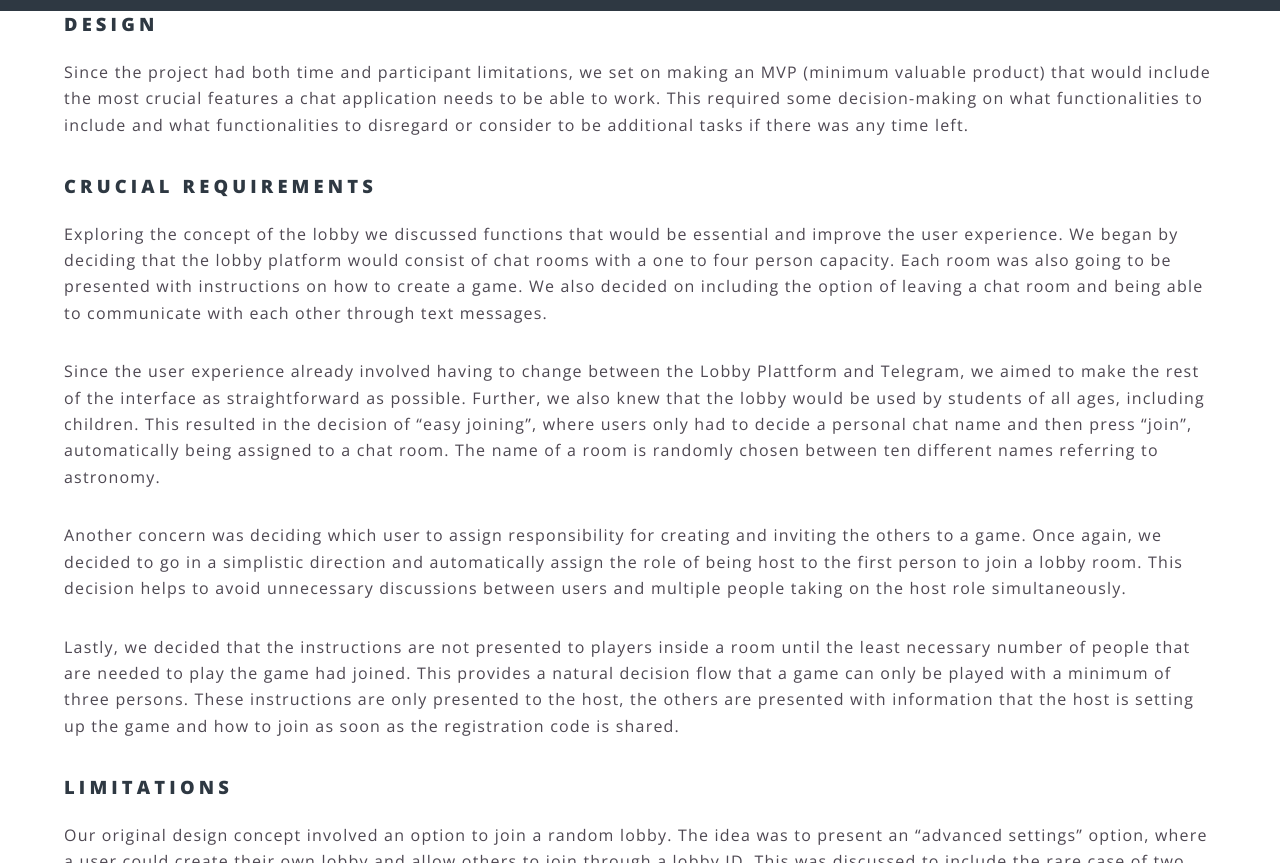
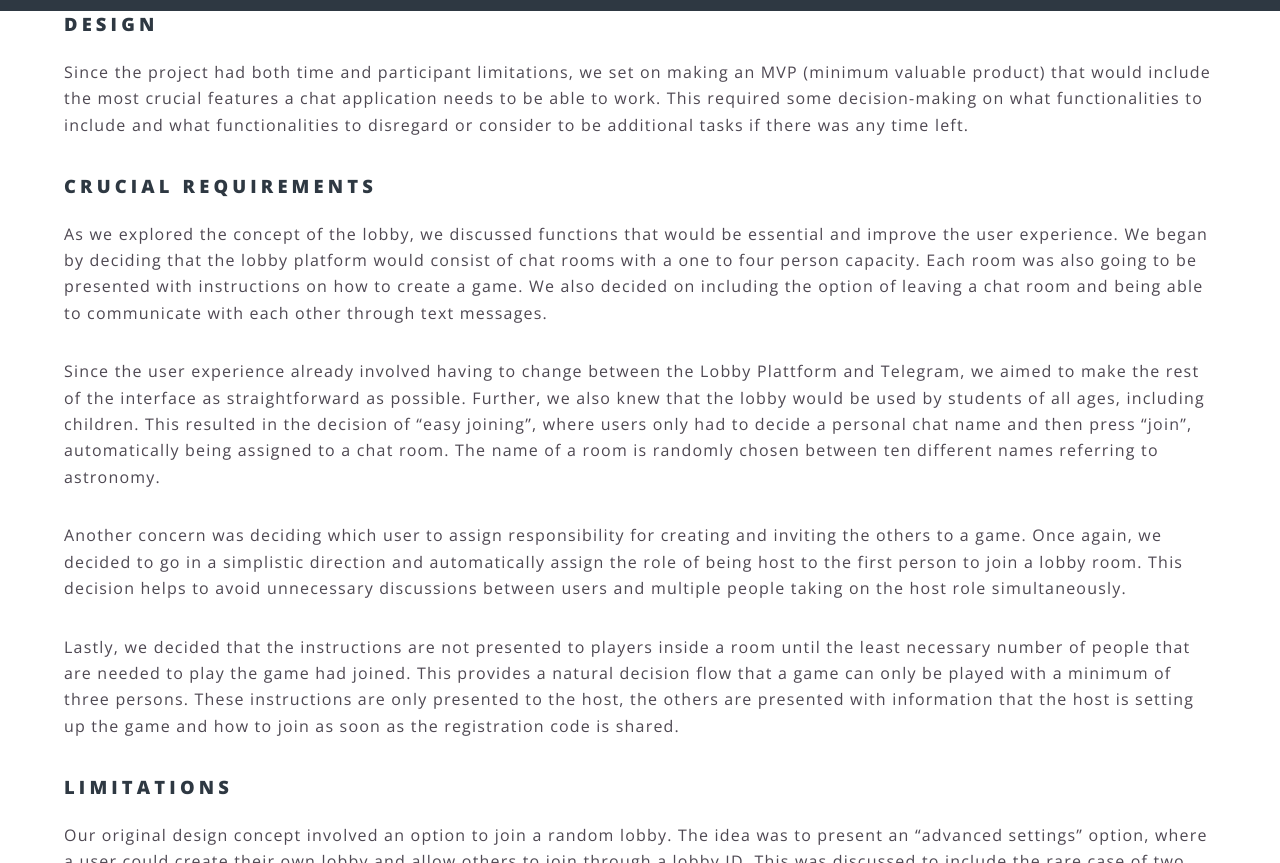
Before and after one commit to ALLUOS/ALLUOS.github.io, a Jekyll site: the page built from _posts/2022-03-17-lobby.md, in a window 1280 px wide and 900 px high, scrolled down 1176 px, cut to the strip 37-900 px from the top of the window. Built offline with Jekyll 4.4.1, drawn with Linux system fonts in a browser that asks for light colours; our own code applies the rules of GitHub Pages for plain Markdown files.

Commit message:
fixed feedback

```diff
--- a/_posts/2022-03-17-lobby.md
+++ b/_posts/2022-03-17-lobby.md
@@ -12,7 +12,7 @@ Since the project had both time and participant limitations, we set on making an
 
 ### Crucial requirements
 
-Exploring the concept of the lobby we discussed functions that would be essential and improve the user experience. We began by deciding that the lobby platform would consist of chat rooms with a one to four person capacity. Each room was also going to be presented with instructions on how to create a game. We also decided on including the option of leaving a chat room and being able to communicate with each other through text messages.
+As we explored the concept of the lobby, we discussed functions that would be essential and improve the user experience. We began by deciding that the lobby platform would consist of chat rooms with a one to four person capacity. Each room was also going to be presented with instructions on how to create a game. We also decided on including the option of leaving a chat room and being able to communicate with each other through text messages.
 
 Since the user experience already involved having to change between the Lobby Plattform and Telegram, we aimed to make the rest of the interface as straightforward as possible. Further, we also knew that the lobby would be used by students of all ages, including children. This resulted in the decision of “easy joining”, where users only had to decide a personal chat name and then press “join”, automatically being assigned to a chat room. The name of a room is randomly chosen between ten different names referring to astronomy.
 
```
